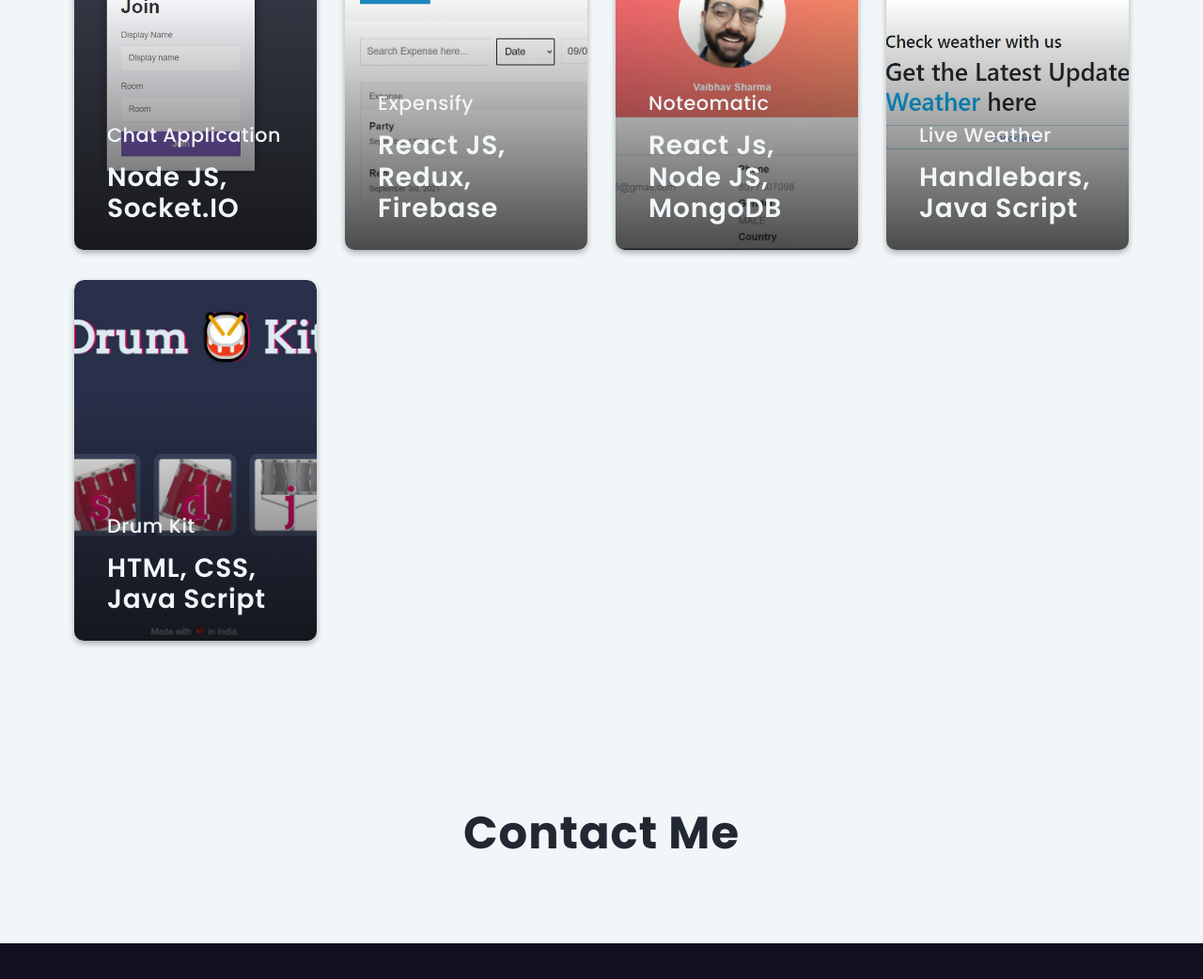
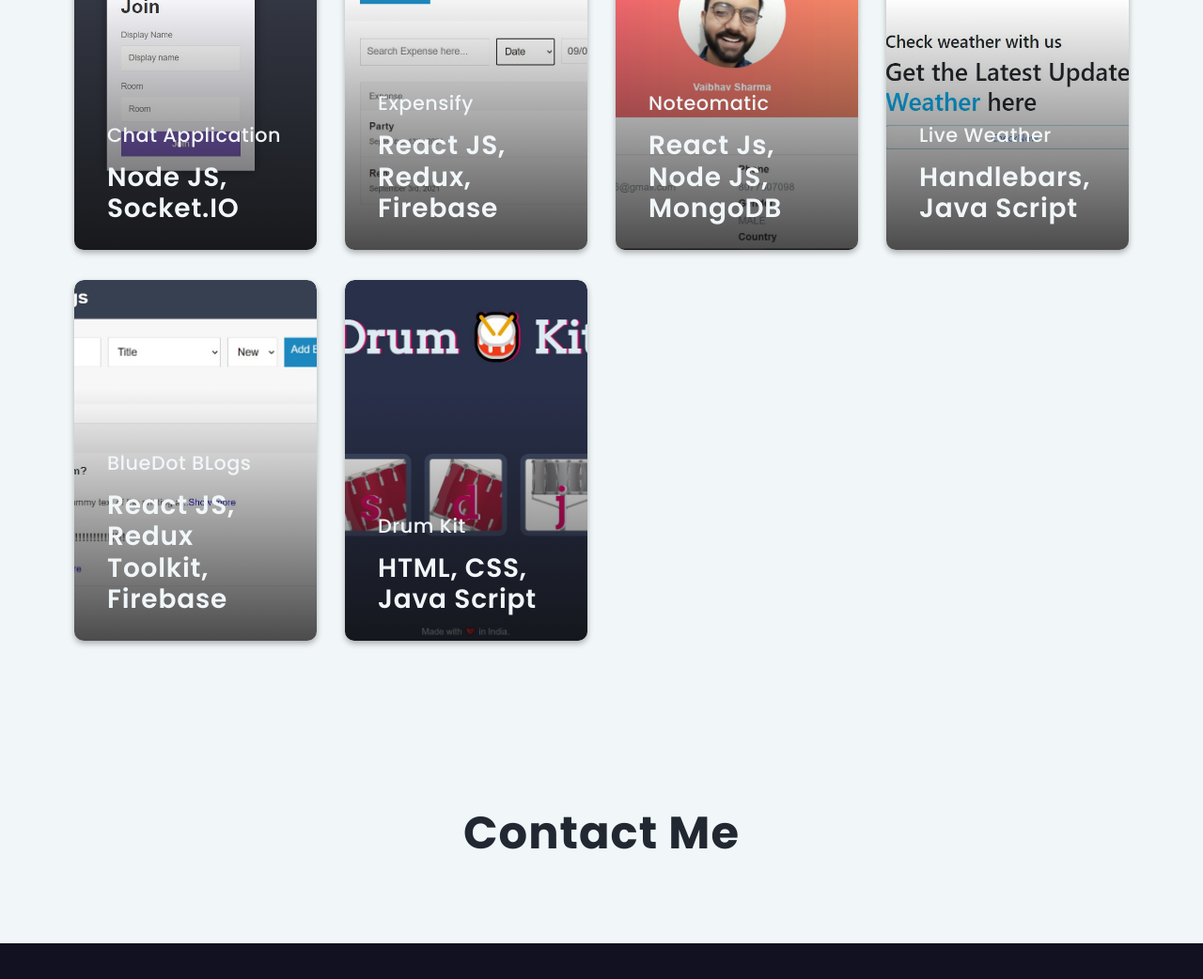
Before and after one commit to Vaibhav-Sharma-1/vaibhavsharma, a plain HTML site: page index.html in a window 1280 px wide. Shown: the part 3237-4279 px from the top of the page at 94% size. Drawn offline with nearby package versions, Linux system fonts and the light colour scheme.

Commit message:
another project added

```diff
--- a/index.html
+++ b/index.html
@@ -348,7 +348,20 @@
             </div>
           </a>
         </div>
-
+        <div class="col-lg-3 col-md-4 col-sm-6">
+          <a href="https://github.com/Vaibhav-Sharma-1/blueDot-blogs" target="_blank">
+              <div class="cards-container">
+                  <div class="card-background">
+                      <img src="./assets/images/blue-dot.jpg" class="img-fluid" />
+                  </div>
+                  <div class="card-desc">
+                      <h6>BlueDot BLogs</h6>
+                      <h4>React JS, Redux Toolkit, Firebase</h4>
+                      <p>Click to Open.</p>
+                  </div>
+              </div>
+          </a>
+      </div>
         <div class="col-lg-3 col-md-4 col-sm-6">
           <a href="https://github.com/Vaibhav-Sharma-1/drumkit" target="_blank">
             <div class="cards-container">
@@ -363,22 +376,9 @@
             </div>
           </a>
         </div>
-        <!--
 
-                <div class="col-lg-3 col-md-4 col-sm-6">
-                    <a href="#" target="_blank">
-                        <div class="cards-container">
-                            <div class="card-background">
-                                <img src="./assets/images/project-6.jpg" class="img-fluid" />
-                            </div>
-                            <div class="card-desc">
-                                <h6>Development</h6>
-                                <h4>Web Design</h4>
-                                <p>Lorem ipsum dolor sit, amet consectetur.</p>
-                            </div>
-                        </div>
-                    </a>
-                </div> -->
+
+
       </div>
     </section>
 
```
Also changed, not shown: assets/images/blue-dot.jpg (added).
